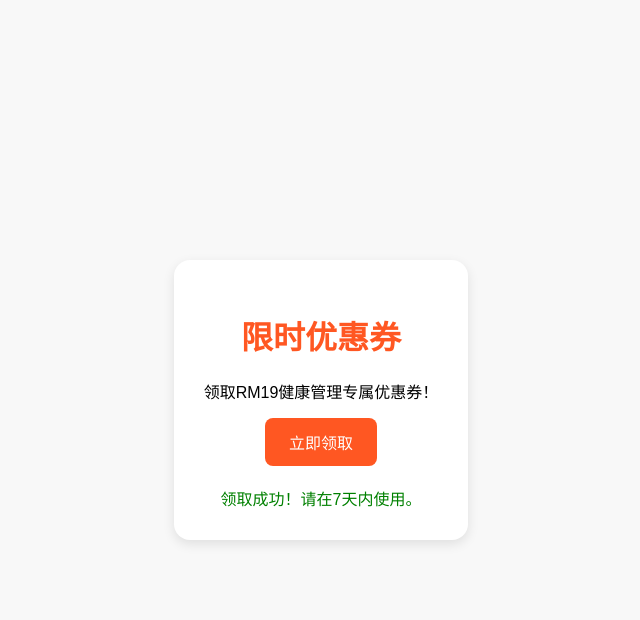
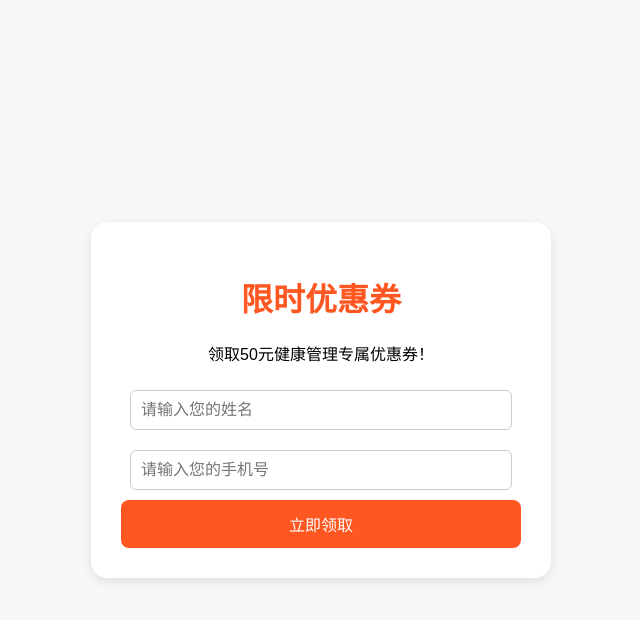
Before and after one commit to kwanwah318/coupon-page, a plain HTML site: page index.html in a window 1280 px wide. Both pictures are taken after a click on the button "立即领取". Shown: the whole page, without its empty margins (319-959 px from the left). Drawn offline with Linux system fonts and the light colour scheme.

Commit message:
Add files via upload

```diff
--- a/index.html
+++ b/index.html
@@ -1,4 +1,3 @@
-
 <!DOCTYPE html>
 <html lang="zh">
 <head>
@@ -22,12 +21,21 @@
       padding: 30px;
       text-align: center;
       max-width: 400px;
+      width: 100%;
     }
     h1 {
       color: #ff5722;
     }
     p {
       margin: 15px 0;
+    }
+    input {
+      width: 90%;
+      padding: 10px;
+      margin: 10px 0;
+      border-radius: 6px;
+      border: 1px solid #ccc;
+      font-size: 16px;
     }
     button {
       background: #ff5722;
@@ -37,6 +45,7 @@
       border-radius: 8px;
       font-size: 16px;
       cursor: pointer;
+      width: 100%;
     }
     button:hover {
       background: #e64a19;
@@ -51,13 +60,25 @@
 <body>
   <div class="container">
     <h1>限时优惠券</h1>
-    <p>领取RM19健康管理专属优惠券！</p>
+    <p>领取50元健康管理专属优惠券！</p>
+    <input type="text" id="name" placeholder="请输入您的姓名">
+    <input type="tel" id="phone" placeholder="请输入您的手机号">
     <button onclick="claimCoupon()">立即领取</button>
     <div class="success" id="success">领取成功！请在7天内使用。</div>
   </div>
 
   <script>
     function claimCoupon() {
+      const name = document.getElementById('name').value.trim();
+      const phone = document.getElementById('phone').value.trim();
+      if (!name || !phone) {
+        alert('请填写姓名和手机号');
+        return;
+      }
+      if (!/^1[3-9]\d{9}$/.test(phone)) {
+        alert('请输入有效的手机号');
+        return;
+      }
       document.getElementById('success').style.display = 'block';
     }
   </script>
```
